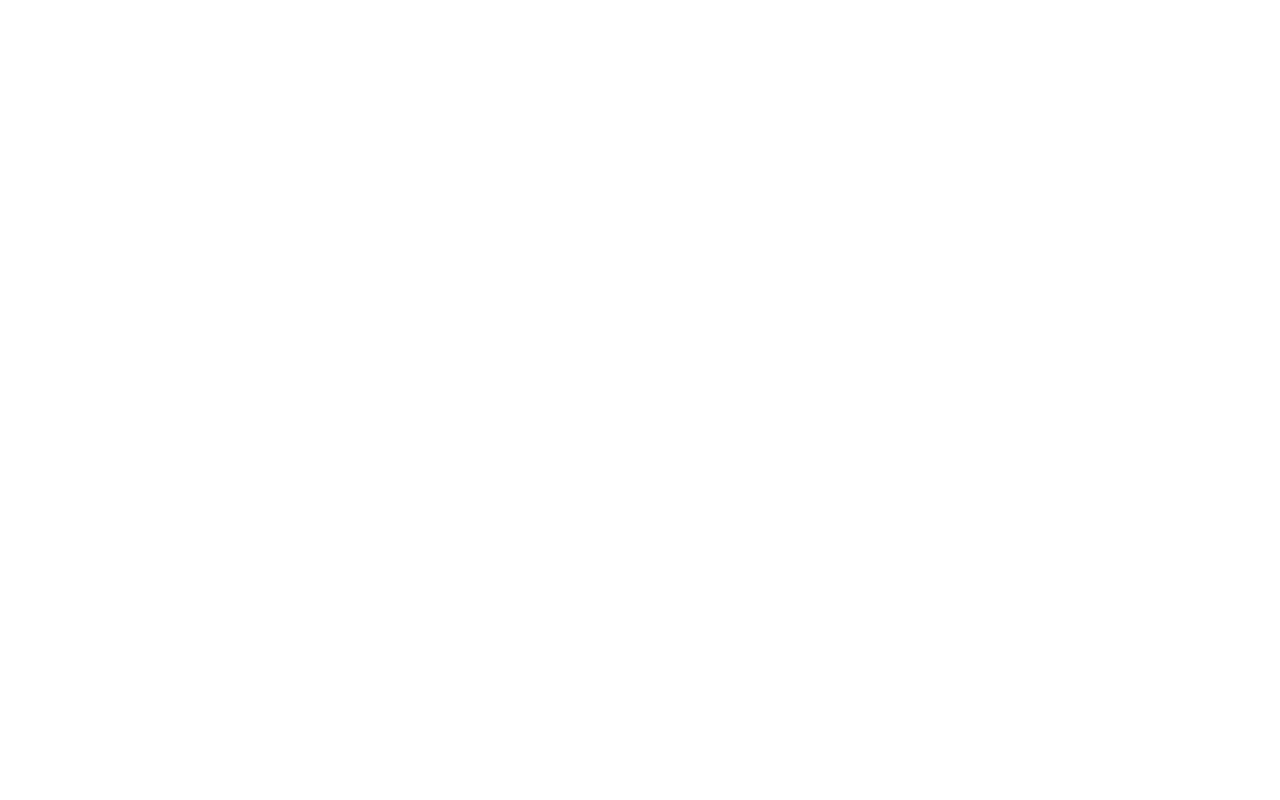
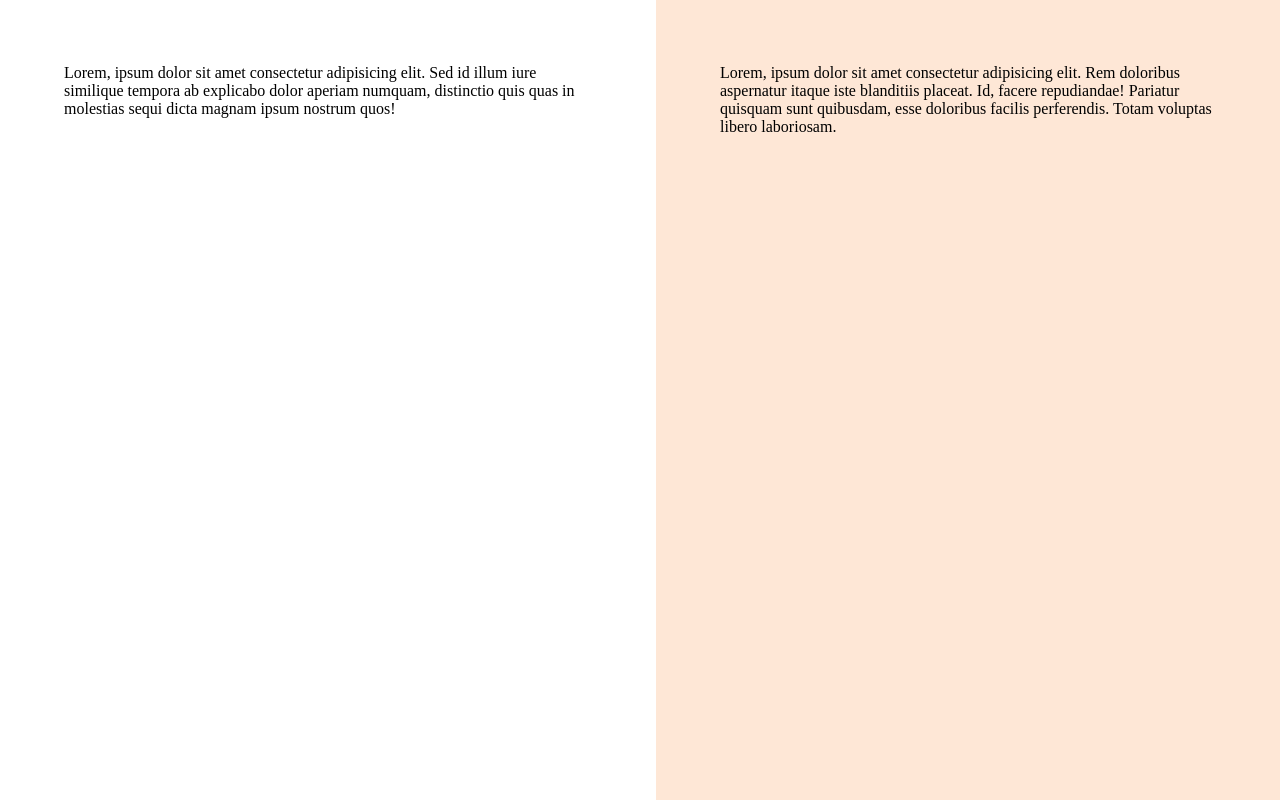
Before and after one commit to TaliaPacheco/Projeto-formulario-de-matricula, a plain HTML site: page index.html in a window 1280 px wide. Drawn offline with Linux system fonts and the light colour scheme.

Commit message:
layout.css

```diff
--- a/index.html
+++ b/index.html
@@ -11,6 +11,15 @@
     <link rel="stylesheet" href="styles/index.css">
 </head>
 <body>
+    <div id="app">
+        <main>
+            <div class="main-container">Lorem, ipsum dolor sit amet consectetur adipisicing elit. Sed id illum iure similique tempora ab explicabo dolor aperiam numquam, distinctio quis quas in molestias sequi dicta magnam ipsum nostrum quos!</div>
+        </main>
+
+        <aside>
+            <div class="aside-container">Lorem, ipsum dolor sit amet consectetur adipisicing elit. Rem doloribus aspernatur itaque iste blanditiis placeat. Id, facere repudiandae! Pariatur quisquam sunt quibusdam, esse doloribus facilis perferendis. Totam voluptas libero laboriosam.</div>
+        </aside>
+    </div>
 
 </body>
 </html>
--- a/styles/global.css
+++ b/styles/global.css
@@ -1,3 +1,9 @@
+*{
+    margin: 0;
+    padding: 0;
+    box-sizing: border-box;
+}
+
 :root{
     --font-family: 'poppins', sans-serif;
     --text: 400 1rem/1.5 var(--font-family);
@@ -15,3 +21,7 @@
     --stroke-highlight: #F3541C;
     --semantic-error: #DC2626;
 }
+
+bode{
+    overflow: hidden;
+}
--- a/styles/index.css
+++ b/styles/index.css
@@ -1 +1,2 @@
 @import url(global.css);
+@import url(layout.css);
--- /dev/null
+++ b/styles/layout.css
@@ -0,0 +1,26 @@
+#app{
+    display: grid;
+    grid-template-columns: 51.25% 48.75%;
+
+    height: 100vh;
+    overflow: hidden;
+}
+
+main{
+    overflow: auto;
+    padding: 4rem;
+
+    & .main-container{
+        max-width: 33rem;
+        margin-left: auto;
+    }
+}
+
+aside{
+    background-color: var(--surface-secondary);
+    padding: 4rem;
+
+    & .aside-container{
+        max-width: 31rem;
+    }
+}
```
